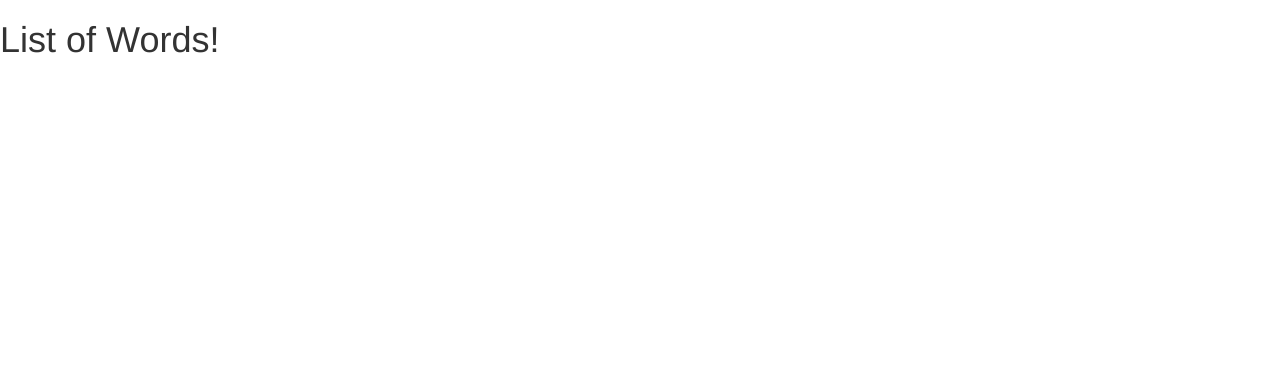
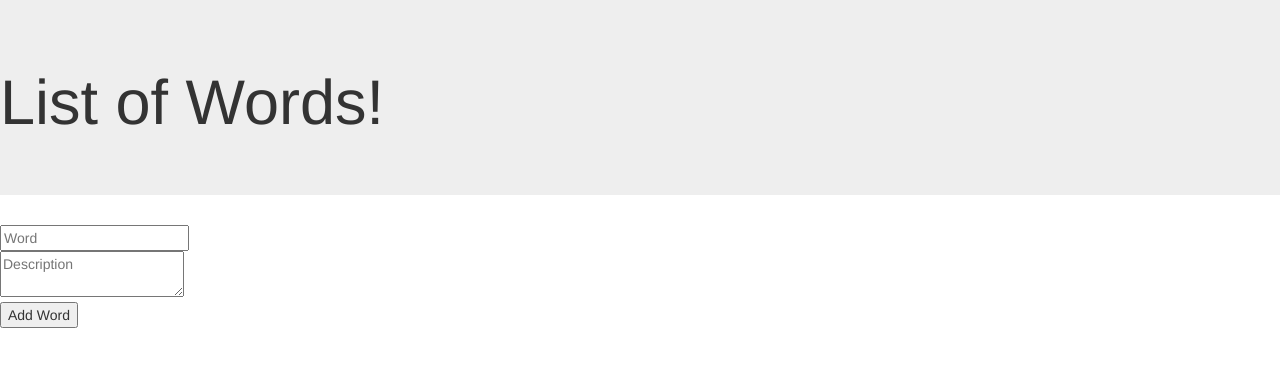
Before and after one commit to danly/catchphrase, a website: page views/home.html in a window 1280 px wide. Drawn offline with Linux system fonts and the light colour scheme; no server answers; files whose address does not match are found by name.

Commit message:
working on form

```diff
--- a/index.js
+++ b/index.js
@@ -36,7 +36,9 @@ app.get("/words", function (req, res){
   })
 })
 
+// app.post("/words", function (req, res){
 
+// })
 
 
 
--- a/public/javascripts/app.js
+++ b/public/javascripts/app.js
@@ -12,10 +12,19 @@ function allWords() {
   })
 }
 
+function newWord() {
+  $("#newWord").on('submit', function (e) {
+    e.preventDefault()
+  })
+}
+
+
+
 
 
 
 $(function() {
   console.log("Ready!")
   allWords()
+  newWord()
 })
--- a/views/home.html
+++ b/views/home.html
@@ -20,7 +20,20 @@
   <link rel="stylesheet" type="text/css" href="/stylesheets/main.css">
 </head>
 <body>
-  <h1>List of Words!</h1>
+  <div class='jumbotron'>
+    <h1>List of Words!</h1>
+  </div>
+
+  <form id="newWord">
+    <div>
+      <input type="text" name="word[word]" placeholder="Word">
+    </div>
+    <div>
+      <textarea name="word[def]" placeholder="Description"></textarea>
+    </div>
+    <button>Add Word</button>
+    <!-- <input type="submit" value="Add Word" /> -->
+  </form>
 
   <div id="wordsContainer"></div>
 
```
